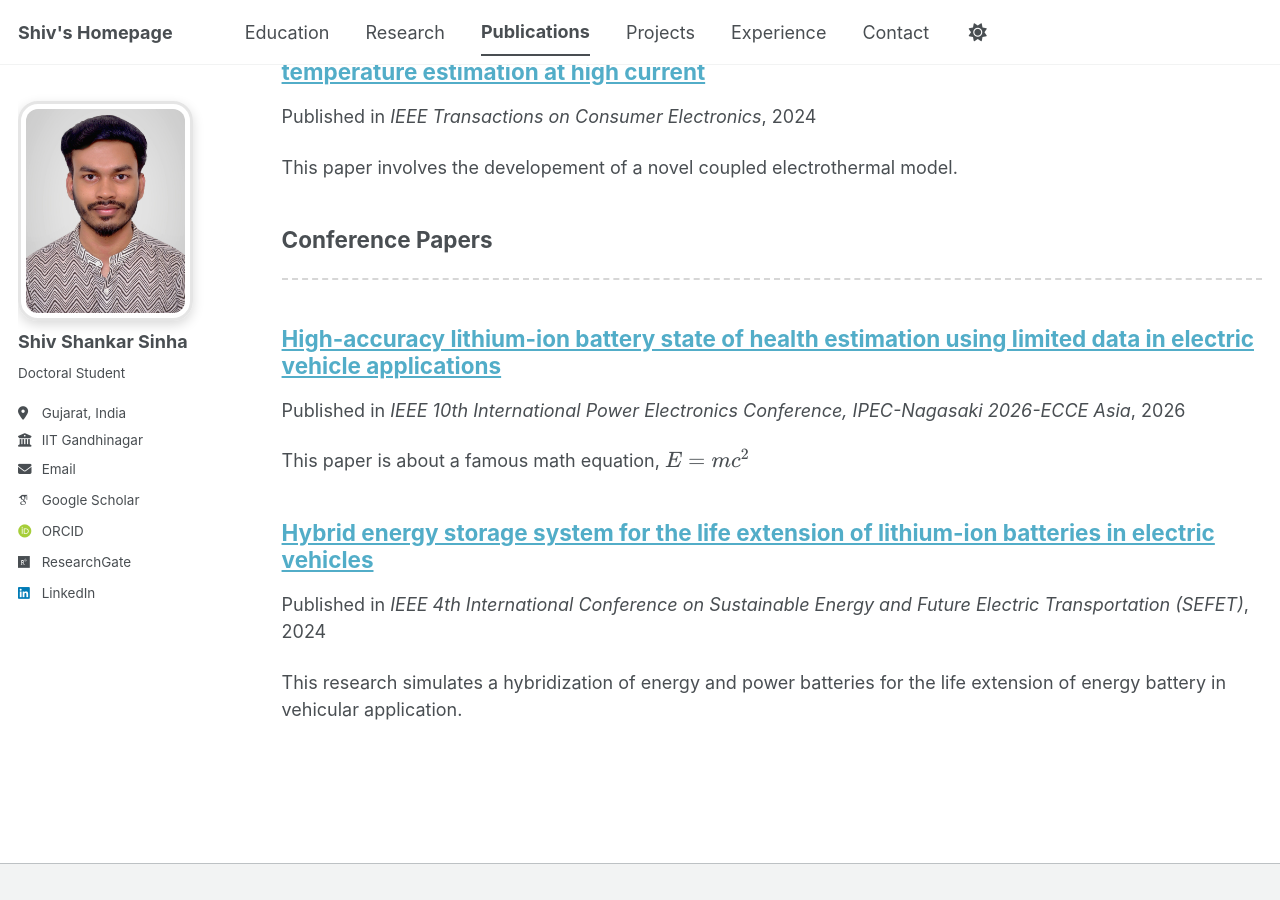
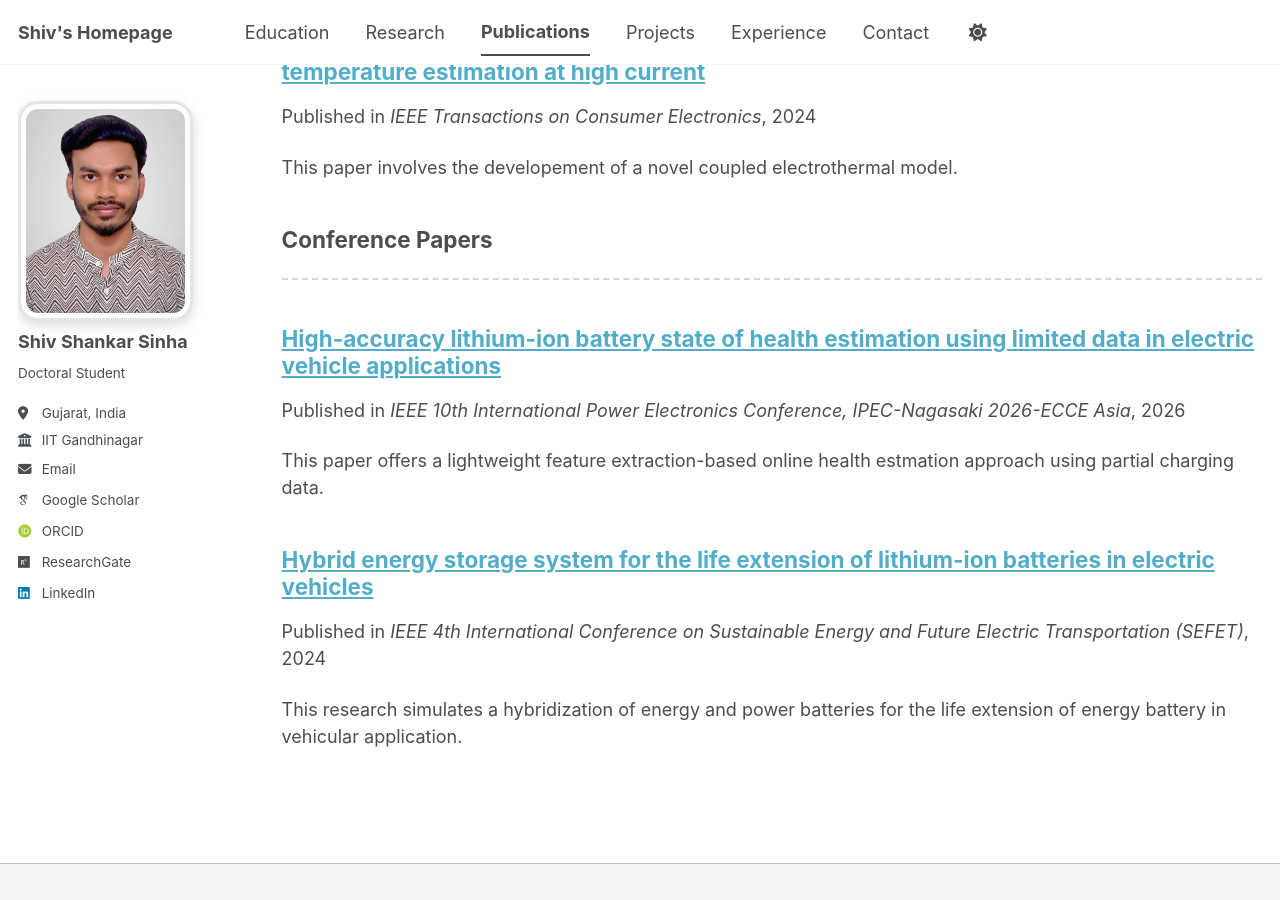
Before and after one commit to shivshankar-sinha/shivshankar-sinha.github.io, a Jekyll site: the page built from _pages/publications.html, in a window 1280 px wide and 900 px high, scrolled down 920 px. Built offline with Jekyll 4.4.1, drawn with Linux system fonts in a browser that asks for light colours; some web fonts are replaced; a script bundle is joined from its source files by our own code; library files that are not in the unit come from our copies; before the commit the page ends 1793 px from its top, so only the background shows below that.

Commit message:
Update 2025-06-08-paper-title-number-5.md

```diff
--- a/_publications/2025-06-08-paper-title-number-5.md
+++ b/_publications/2025-06-08-paper-title-number-5.md
@@ -3,7 +3,7 @@ title: "High-accuracy lithium-ion battery state of health estimation using limit
 collection: publications
 category: conferences
 permalink: /publication/2024-02-17-paper-title-number-4
-excerpt: 'This paper is about a famous math equation, $$E=mc^2$$'
+excerpt: 'This paper offers a lightweight feature extraction-based online health estmation approach using partial charging data.'
 date: 2026-01-31
 venue: 'IEEE 10th International Power Electronics Conference, IPEC-Nagasaki 2026-ECCE Asia'
 ---
```
